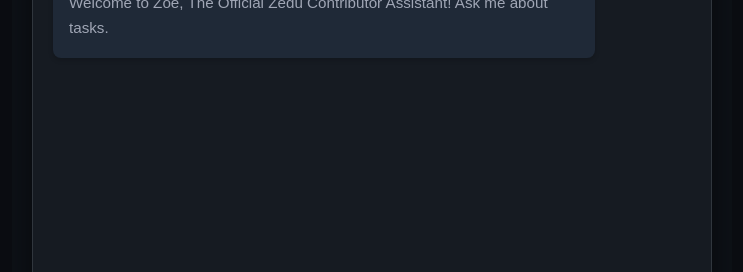
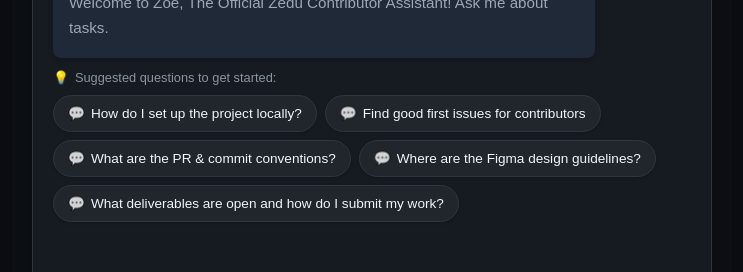
Before and after one commit to zedu-neo-hng/contributors-helper, a Next.js app: page / in a window 1280 px wide. Shown: the part 158-430 px from the top of the page, without its empty margins (268-1011 px from the left). Built offline with nearby package versions, Linux system fonts and the light colour scheme; no server answers.

Commit message:
feat(neo-017): add clickable starter prompt chips for new contributors

```diff
--- a/package.json
+++ b/package.json
@@ -7,6 +7,7 @@
     "build": "next build",
     "start": "next start -p ${PORT:-3000}",
     "lint": "next lint",
+    "test": "npx tsx --test src/components/StarterPromptChips.test.tsx",
     "postinstall": "prisma generate"
   },
   "dependencies": {
--- a/src/app/globals.css
+++ b/src/app/globals.css
@@ -11,3 +11,83 @@
 .bubble.assistant { align-self: flex-start; background: #1a1e29; }
 .composer { display: flex; gap: 8px; }
 .composer input { flex: 1; padding: 10px 14px; border-radius: 8px; border: 1px solid #2a3040; background: #11141c; color: inherit; font-size: 1rem; }
+
+/* Starter Prompt Chips */
+.starter-prompts-container {
+  display: flex;
+  flex-direction: column;
+  gap: 10px;
+  margin-top: -4px;
+  animation: promptChipsFadeIn 0.25s ease-out;
+}
+
+@keyframes promptChipsFadeIn {
+  from {
+    opacity: 0;
+    transform: translateY(4px);
+  }
+  to {
+    opacity: 1;
+    transform: translateY(0);
+  }
+}
+
+.starter-prompts-chips {
+  display: flex;
+  flex-wrap: wrap;
+  gap: 8px;
+}
+
+.starter-prompt-chip {
+  display: inline-flex;
+  align-items: center;
+  background-color: #21262d !important;
+  color: #f0f6fc !important;
+  border: 1px solid #30363d !important;
+  border-radius: 20px !important;
+  padding: 8px 14px !important;
+  font-size: 0.85rem !important;
+  font-weight: 500;
+  line-height: 1.4;
+  text-align: left;
+  cursor: pointer;
+  transition: all 0.2s cubic-bezier(0.4, 0, 0.2, 1);
+  box-shadow: 0 1px 3px rgba(0, 0, 0, 0.2);
+}
+
+.starter-prompt-chip:hover:not(:disabled) {
+  background-color: #2b2146 !important;
+  border-color: #7c3aed !important;
+  color: #ffffff !important;
+  transform: translateY(-1px);
+  box-shadow: 0 4px 10px rgba(124, 58, 237, 0.25);
+}
+
+.starter-prompt-chip:focus-visible {
+  outline: 2px solid #a78bfa !important;
+  outline-offset: 2px;
+}
+
+.starter-prompt-chip:active:not(:disabled) {
+  transform: translateY(0);
+  background-color: #3b2a63 !important;
+}
+
+.starter-prompt-chip:disabled {
+  opacity: 0.5;
+  cursor: not-allowed;
+}
+
+@media (max-width: 600px) {
+  .starter-prompts-chips {
+    flex-direction: column;
+    width: 100%;
+  }
+
+  .starter-prompt-chip {
+    font-size: 0.82rem !important;
+    padding: 9px 12px !important;
+    width: 100%;
+    justify-content: flex-start;
+  }
+}
--- a/src/app/page.tsx
+++ b/src/app/page.tsx
@@ -3,8 +3,16 @@
 import { useState, useEffect, FormEvent } from 'react';
 import ReactMarkdown from 'react-markdown';
 import DocumentUpload from '@/components/DocumentUpload';
+import StarterPromptChips from '@/components/StarterPromptChips';
 import { signIn, signOut, useSession } from "next-auth/react";
 
+const STARTER_PROMPTS = [
+  "How do I set up the project locally?",
+  "Find good first issues for contributors",
+  "What are the PR & commit conventions?",
+  "Where are the Figma design guidelines?",
+  "What deliverables are open and how do I submit my work?",
+];
 
 interface Message {
   role: "user" | "assistant";
@@ -48,11 +56,13 @@
     setSessionId(id);
   }, []);
 
-  const handleSubmit = async (e: FormEvent<HTMLFormElement>) => {
-    e.preventDefault();
+  const isInitialState = !messages.some((m) => m.role === "user");
 
-    const question = input.trim();
+  const sendMessage = async (questionText: string) => {
+    const question = questionText.trim();
     if (!question || loading) return;
+
+    setInput(question);
 
     const userMessage: Message = {
       role: "user",
@@ -112,6 +122,15 @@
     } finally {
       setLoading(false);
     }
+  };
+
+  const handleSubmit = (e: FormEvent<HTMLFormElement>) => {
+    e.preventDefault();
+    sendMessage(input);
+  };
+
+  const handlePromptClick = (prompt: string) => {
+    sendMessage(prompt);
   };
 
   const handleSignIn = async () => {
@@ -367,6 +386,15 @@
               </div>
             </div>
           ))}
+
+          {isInitialState && (
+            <StarterPromptChips
+              prompts={STARTER_PROMPTS}
+              onSelectPrompt={handlePromptClick}
+              disabled={loading}
+            />
+          )}
+
           {loading && (
             <div
               style={{
--- /dev/null
+++ b/src/components/StarterPromptChips.tsx
@@ -0,0 +1,67 @@
+'use client';
+import React from 'react';
+
+interface StarterPromptChipsProps {
+  prompts: string[];
+  onSelectPrompt: (prompt: string) => void;
+  disabled?: boolean;
+}
+
+export default function StarterPromptChips({
+  prompts,
+  onSelectPrompt,
+  disabled = false,
+}: StarterPromptChipsProps) {
+  return (
+    <div
+      className="starter-prompts-container"
+      style={{
+        alignSelf: 'flex-start',
+        maxWidth: '100%',
+        marginTop: '-4px',
+        display: 'flex',
+        flexDirection: 'column',
+        gap: '10px',
+      }}
+    >
+      <span
+        style={{
+          fontSize: '0.8rem',
+          color: '#8b949e',
+          fontWeight: 500,
+          display: 'flex',
+          alignItems: 'center',
+          gap: '6px',
+        }}
+      >
+        <span aria-hidden="true">💡</span> Suggested questions to get started:
+      </span>
+      <div
+        className="starter-prompts-chips"
+        role="group"
+        aria-label="Starter prompt suggestions"
+        style={{
+          display: 'flex',
+          flexWrap: 'wrap',
+          gap: '8px',
+        }}
+      >
+        {prompts.map((prompt, idx) => (
+          <button
+            key={idx}
+            type="button"
+            onClick={() => onSelectPrompt(prompt)}
+            disabled={disabled}
+            aria-label={`Ask Zoe: ${prompt}`}
+            className="starter-prompt-chip"
+          >
+            <span style={{ marginRight: '6px', opacity: 0.8 }} aria-hidden="true">
+              💬
+            </span>
+            <span>{prompt}</span>
+          </button>
+        ))}
+      </div>
+    </div>
+  );
+}
```
Also changed, not shown: 2 other files (tests, documents, lock files or other folders).
